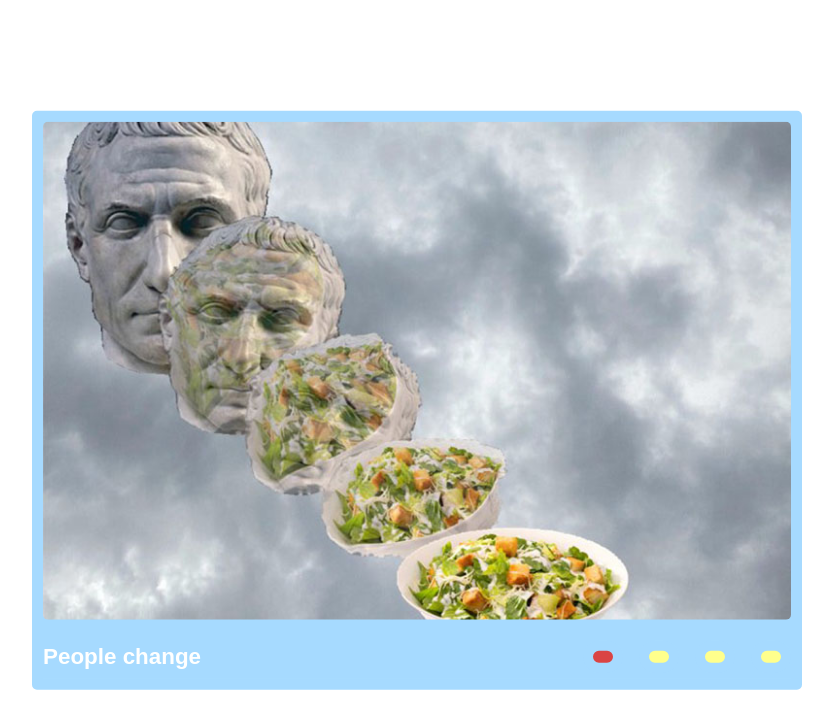
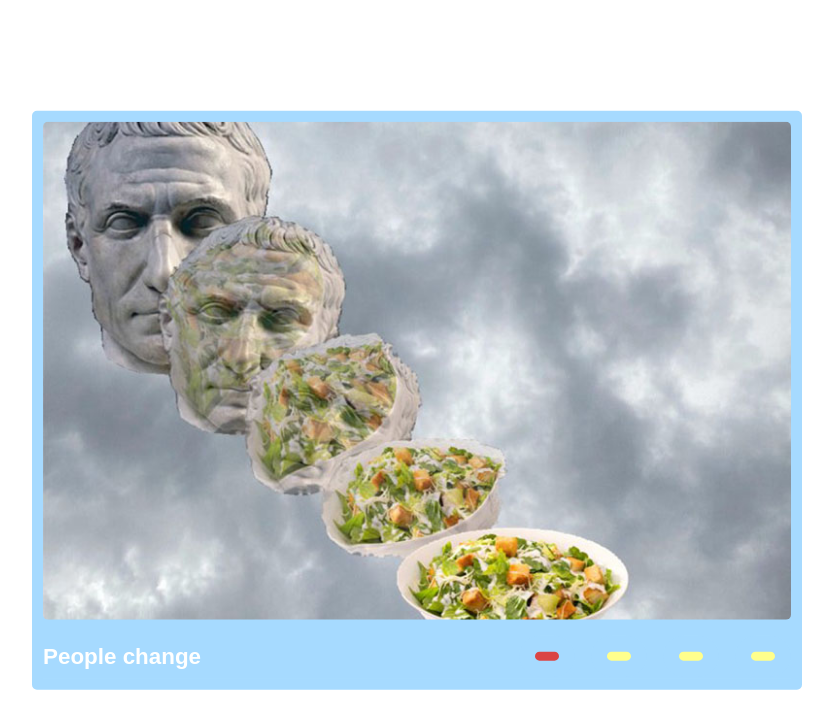
Before and after one commit to Natyes-ops/cssMemSlider, a plain HTML site: page cssMemSlider/index.html in a window 1280 px wide. Shown: the whole page, without its empty margins (223-1056 px from the left). Drawn offline with Linux system fonts and the light colour scheme.

Commit message:
feat: change css (Wed, May 18, 2022 12:13:11 AM)

```diff
--- a/cssMemSlider/style.css
+++ b/cssMemSlider/style.css
@@ -62,11 +62,11 @@ input[type="radio"] {
     justify-content: space-between;
 }
 .slider-btn {
-    width: 20px;
-    height: 12px;
-    border: 10px solid #a6daff;
+    width: 1.5em;
+    height: .6em;
+    border: 1em solid #a6daff;
     background: #FFFF8C;
-    border-radius: 50px;
+    border-radius: 2em;
     cursor: pointer;
     transition: background .3s;
 }
@@ -104,12 +104,6 @@ input[type="radio"] {
     display: block;
     animation: active .6s;
 }
-#slide1:not(:checked) ~ .slider-bottom > .slider-bottom_nav > label[for="slide1"],
-#slide2:not(:checked) ~ .slider-bottom > .slider-bottom_nav > label[for="slide2"],
-#slide3:not(:checked) ~ .slider-bottom > .slider-bottom_nav > label[for="slide3"],
-#slide4:not(:checked) ~ .slider-bottom > .slider-bottom_nav > label[for="slide4"] {
-
-}
 #slide1:checked ~ .slider-bottom > .slider-bottom_nav > label[for="slide1"],
 #slide2:checked ~ .slider-bottom > .slider-bottom_nav > label[for="slide2"],
 #slide3:checked ~ .slider-bottom > .slider-bottom_nav > label[for="slide3"],
```
